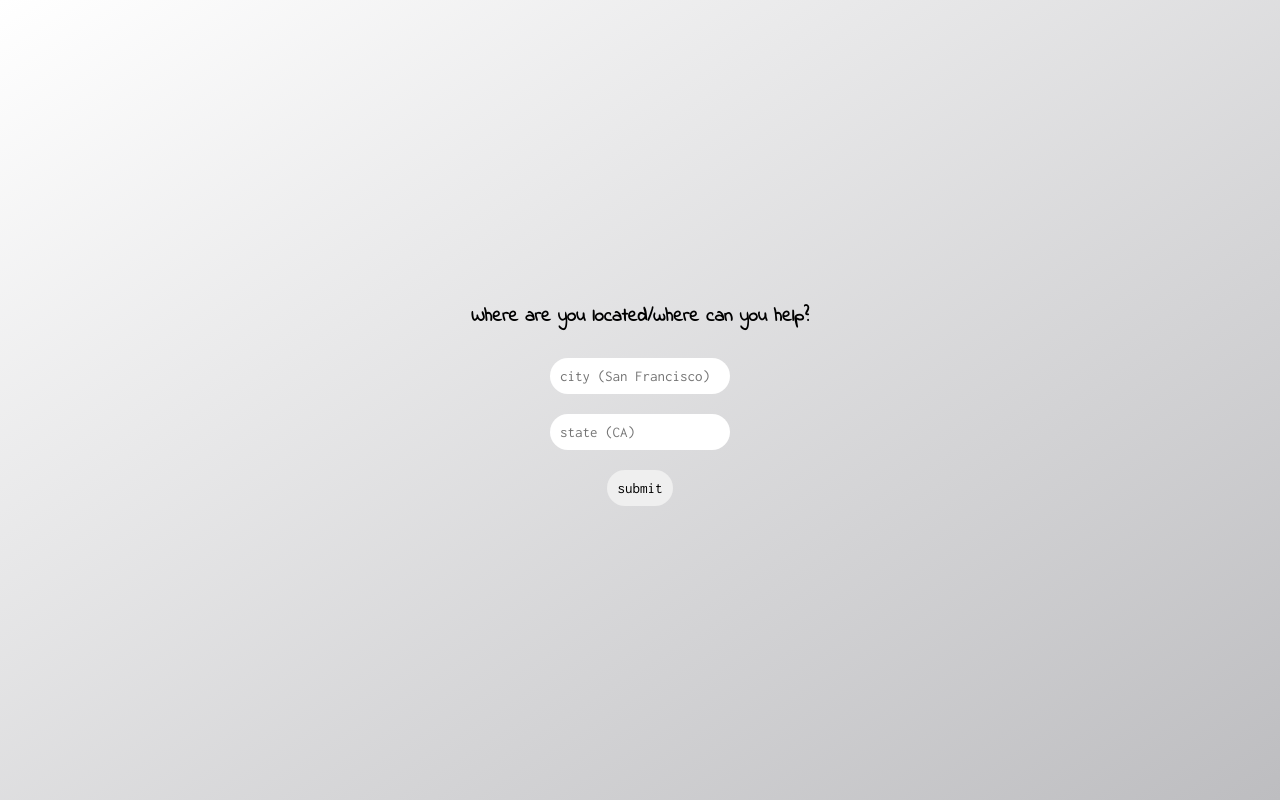
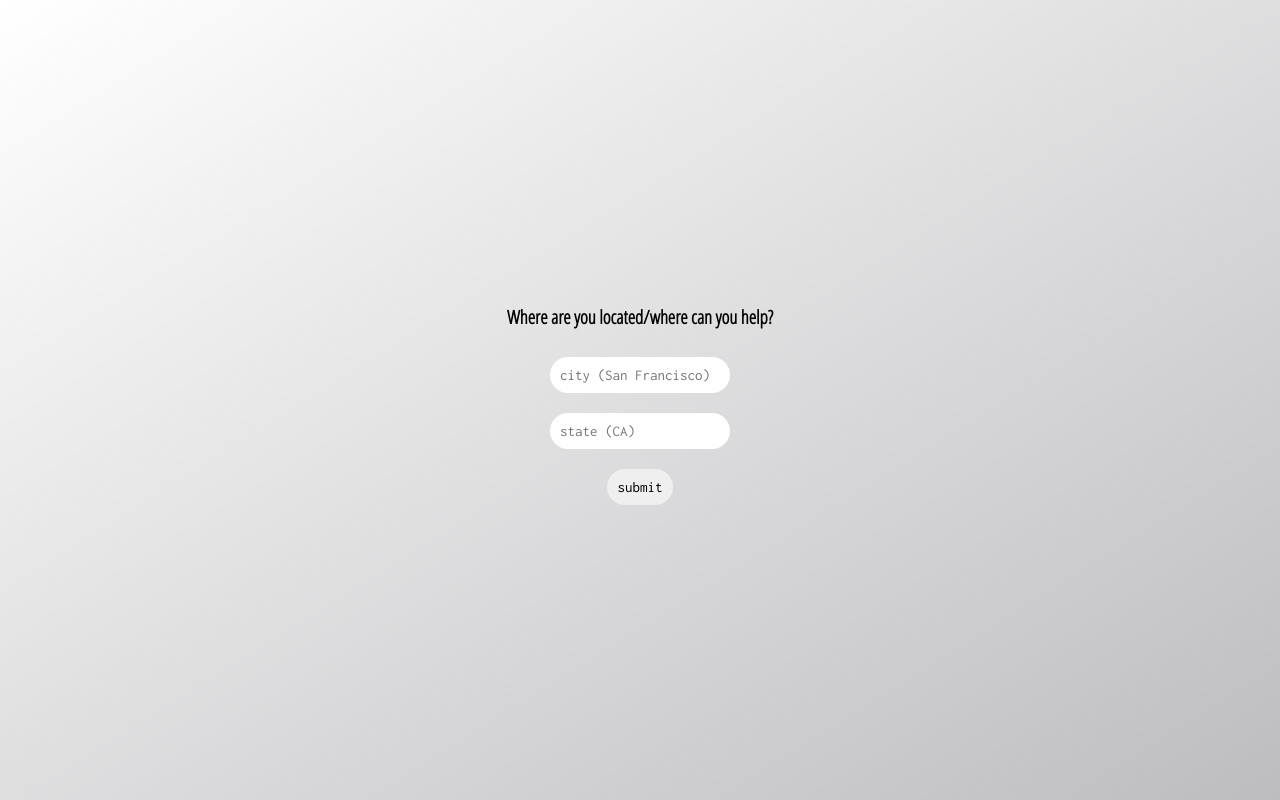
Before and after one commit to rose-paul/charity_finder, a React app: page /#/questions in a window 1280 px wide. Built offline with nearby package versions, Linux system fonts and the light colour scheme.

Commit message:
font and error handling

```diff
--- a/application.css
+++ b/application.css
@@ -23,7 +23,8 @@
           -ms-animation: fadein 1.5s; /* Internet Explorer */
            -o-animation: fadein 1.5s; /* Opera < 12.1 */
               animation: fadein 1.5s;
-              font-family: 'Indie Flower', cursive;
+              font-family: 'Open Sans Condensed', sans-serif;
+
 
 }
 
@@ -34,7 +35,8 @@
 h3 {
     width: 50vw;
     text-align: center;
-    font-family: 'Indie Flower', cursive;
+    font-family: 'Open Sans Condensed', sans-serif;
+
 }
 
 @keyframes fadein {
@@ -147,7 +149,8 @@
 
 .curious > p {
     width: 50vw;
-    font-family: 'Indie Flower', cursive;
+    font-family: 'Open Sans Condensed', sans-serif;
+
 }
 
 button {
--- a/index.html
+++ b/index.html
@@ -6,6 +6,8 @@
     <link rel="stylesheet" type="text/css" href="./application.css" />
     <link href="https://fonts.googleapis.com/css?family=Indie+Flower&display=swap" rel="stylesheet">
     <link href="https://fonts.googleapis.com/css?family=Inconsolata&display=swap" rel="stylesheet">
+    <link href="https://fonts.googleapis.com/css?family=Open+Sans+Condensed:300&display=swap" rel="stylesheet">
+
     <link rel="icon" href="favicon.ico" />
     <script src="./app/assets/javascripts/bundle.js"></script>
     <title>Charity Finder</title>
--- a/index.js
+++ b/index.js
@@ -1,6 +1,6 @@
 const express = require("express");
 const path = require("path");
-// require("dotenv").config();
+require("dotenv").config();
 const port = process.env.PORT || 8080;
 const app = express();
 const axios = require('axios');
```
